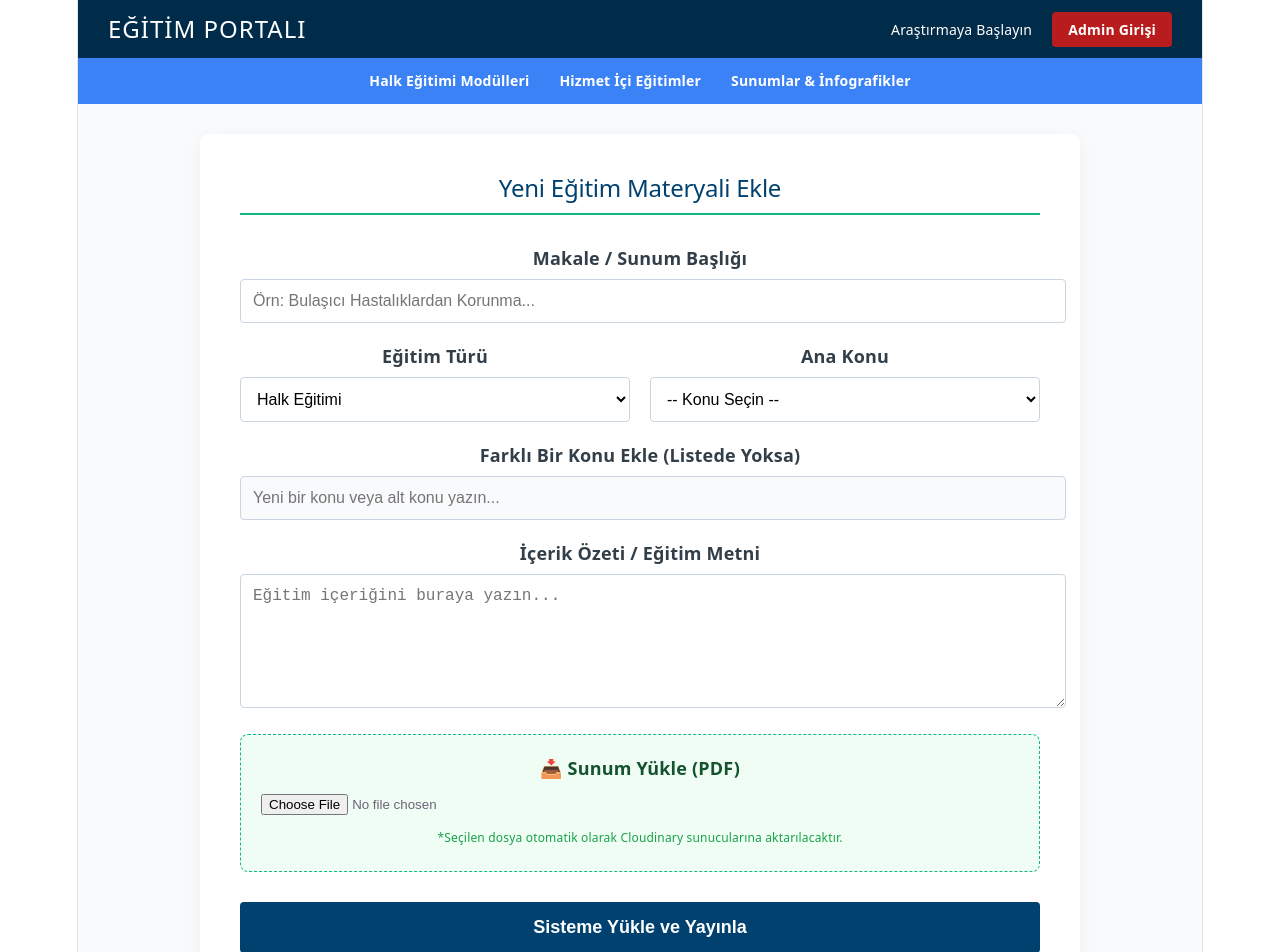
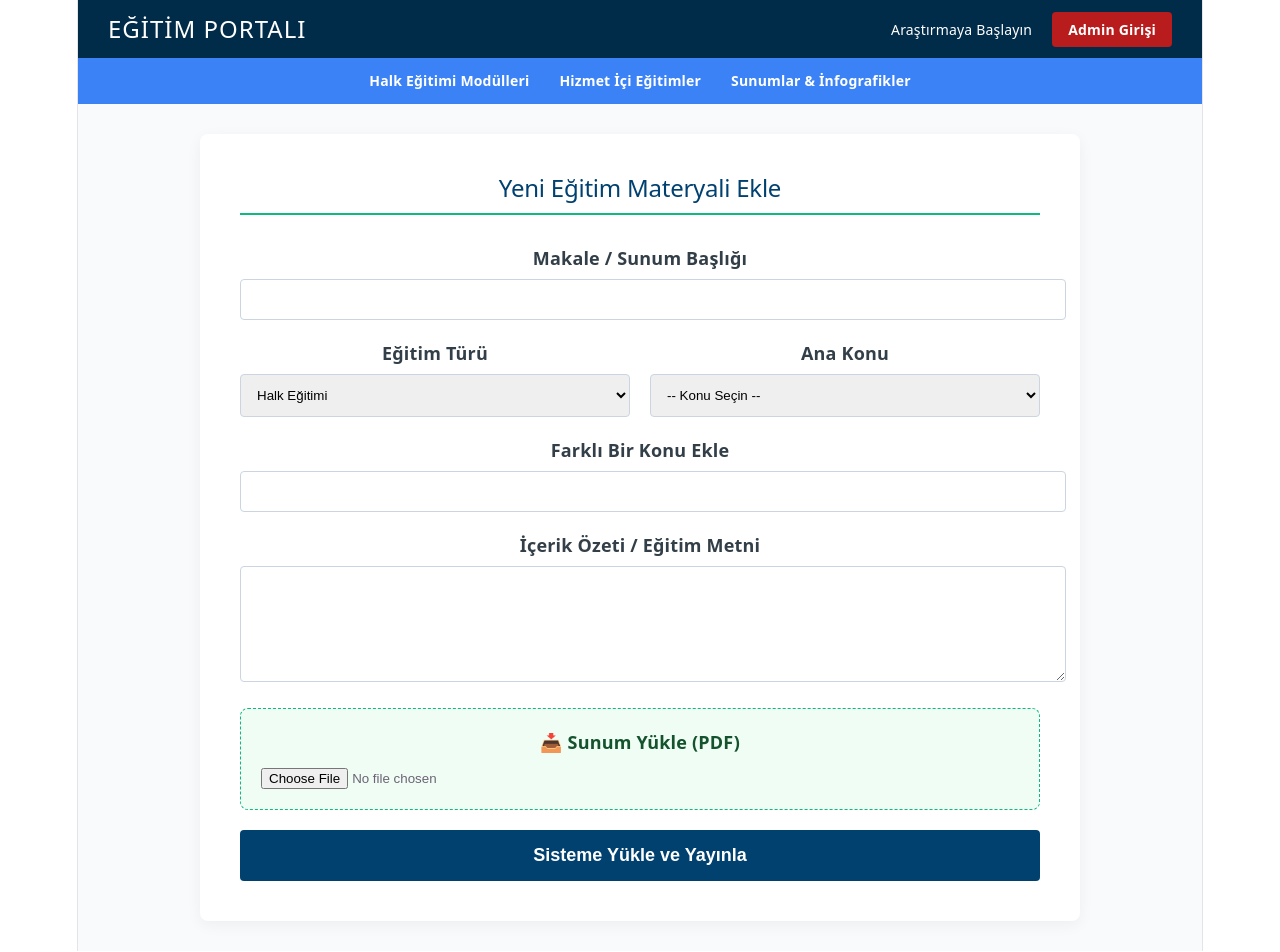
Before and after one commit to mgulaydr-svg/egitim-portali, a React (Vite) app: page /admin in a window 1280 px wide. Shown: the top 952 px of the page. Built offline with nearby package versions, Linux system fonts and the light colour scheme.

Commit message:
admin ve home arasında bağlantı yapılandırıldı

```diff
--- a/src/pages/Admin.jsx
+++ b/src/pages/Admin.jsx
@@ -1,4 +1,7 @@
 import React, { useState } from 'react';
+import { db } from '../services/firebase';
+import { collection, addDoc } from 'firebase/firestore';
+import { uploadToCloudinary } from '../services/cloudinary';
 
 export default function Admin() {
   const [title, setTitle] = useState('');
@@ -7,13 +10,39 @@ export default function Admin() {
   const [topic, setTopic] = useState('');
   const [customTopic, setCustomTopic] = useState('');
   const [pdfFile, setPdfFile] = useState(null);
+  const [uploading, setUploading] = useState(false);
 
-  // Sahte (Mock) Kaydetme İşlemi
-  const handleSave = (e) => {
+  const handleSave = async (e) => {
     e.preventDefault();
-    const finalTopic = customTopic || topic || 'Genel';
-    alert(`Başarıyla Kaydedildi!\n\nBaşlık: ${title}\nKategori: ${category}\nKonu: ${finalTopic}\nDosya: ${pdfFile ? pdfFile.name : 'Yok'}`);
-    // İleride burası Firebase ve Cloudinary'ye bağlanacak
+    setUploading(true);
+
+    try {
+      let uploadedPdfUrl = "";
+
+      // Eğer PDF seçildiyse önce Cloudinary'ye yükle
+      if (pdfFile) {
+        uploadedPdfUrl = await uploadToCloudinary(pdfFile);
+      }
+
+      const finalTopic = customTopic || topic || 'Genel';
+
+      // Sonra tüm bilgileri Firebase'e kaydet
+      await addDoc(collection(db, "articles"), {
+        title,
+        content,
+        category,
+        topic: finalTopic,
+        pdfUrl: uploadedPdfUrl,
+        createdAt: new Date()
+      });
+
+      alert("İçerik başarıyla yayınlandı ve ana sayfaya eklendi!");
+    } catch (error) {
+      console.error("Hata:", error);
+      alert("Kaydetme sırasında bir hata oluştu. Lütfen konsolu kontrol edin.");
+    } finally {
+      setUploading(false);
+    }
   };
 
   return (
@@ -23,39 +52,22 @@ export default function Admin() {
       </h2>
 
       <form onSubmit={handleSave} style={{ display: 'flex', flexDirection: 'column', gap: '20px' }}>
-
-        {/* Başlık */}
         <div>
           <label style={{ display: 'block', fontWeight: 'bold', marginBottom: '8px', color: '#333f48' }}>Makale / Sunum Başlığı</label>
-          <input
-            type="text"
-            required
-            placeholder="Örn: Bulaşıcı Hastalıklardan Korunma..."
-            onChange={e => setTitle(e.target.value)}
-            style={{ width: '100%', padding: '12px', borderRadius: '4px', border: '1px solid #cbd5e1', fontSize: '16px' }}
-          />
+          <input type="text" required onChange={e => setTitle(e.target.value)} style={{ width: '100%', padding: '12px', borderRadius: '4px', border: '1px solid #cbd5e1' }} />
         </div>
 
         <div style={{ display: 'flex', gap: '20px' }}>
-          {/* Kategori (Halk Eğitimi / Hizmet İçi) */}
           <div style={{ flex: 1 }}>
             <label style={{ display: 'block', fontWeight: 'bold', marginBottom: '8px', color: '#333f48' }}>Eğitim Türü</label>
-            <select
-              onChange={e => setCategory(e.target.value)}
-              style={{ width: '100%', padding: '12px', borderRadius: '4px', border: '1px solid #cbd5e1', fontSize: '16px', backgroundColor: 'white' }}
-            >
+            <select onChange={e => setCategory(e.target.value)} style={{ width: '100%', padding: '12px', borderRadius: '4px', border: '1px solid #cbd5e1' }}>
               <option value="Halk Eğitimi">Halk Eğitimi</option>
               <option value="Hizmet İçi Eğitim">Hizmet İçi Eğitim</option>
             </select>
           </div>
-
-          {/* Konu Seçimi */}
           <div style={{ flex: 1 }}>
             <label style={{ display: 'block', fontWeight: 'bold', marginBottom: '8px', color: '#333f48' }}>Ana Konu</label>
-            <select
-              onChange={e => setTopic(e.target.value)}
-              style={{ width: '100%', padding: '12px', borderRadius: '4px', border: '1px solid #cbd5e1', fontSize: '16px', backgroundColor: 'white' }}
-            >
+            <select onChange={e => setTopic(e.target.value)} style={{ width: '100%', padding: '12px', borderRadius: '4px', border: '1px solid #cbd5e1' }}>
               <option value="">-- Konu Seçin --</option>
               <option value="Sağlık Okuryazarlığı">Sağlık Okuryazarlığı</option>
               <option value="Salgın Yönetimi">Salgın Yönetimi</option>
@@ -64,46 +76,23 @@ export default function Admin() {
           </div>
         </div>
 
-        {/* Dinamik Alt Konu Ekleme */}
         <div>
-          <label style={{ display: 'block', fontWeight: 'bold', marginBottom: '8px', color: '#333f48' }}>Farklı Bir Konu Ekle (Listede Yoksa)</label>
-          <input
-            type="text"
-            placeholder="Yeni bir konu veya alt konu yazın..."
-            onChange={e => setCustomTopic(e.target.value)}
-            style={{ width: '100%', padding: '12px', borderRadius: '4px', border: '1px solid #cbd5e1', fontSize: '16px', backgroundColor: '#f8fafc' }}
-          />
+          <label style={{ display: 'block', fontWeight: 'bold', marginBottom: '8px', color: '#333f48' }}>Farklı Bir Konu Ekle</label>
+          <input type="text" onChange={e => setCustomTopic(e.target.value)} style={{ width: '100%', padding: '12px', borderRadius: '4px', border: '1px solid #cbd5e1' }} />
         </div>
 
-        {/* Metin Editörü (Şimdilik Textarea, ileride Zengin Metin) */}
         <div>
           <label style={{ display: 'block', fontWeight: 'bold', marginBottom: '8px', color: '#333f48' }}>İçerik Özeti / Eğitim Metni</label>
-          <textarea
-            rows="6"
-            placeholder="Eğitim içeriğini buraya yazın..."
-            onChange={e => setContent(e.target.value)}
-            style={{ width: '100%', padding: '12px', borderRadius: '4px', border: '1px solid #cbd5e1', fontSize: '16px', resize: 'vertical' }}
-          ></textarea>
+          <textarea rows="6" onChange={e => setContent(e.target.value)} style={{ width: '100%', padding: '12px', borderRadius: '4px', border: '1px solid #cbd5e1', resize: 'vertical' }}></textarea>
         </div>
 
-        {/* Cloudinary PDF Yükleme Alanı */}
         <div style={{ backgroundColor: '#f0fdf4', padding: '20px', borderRadius: '8px', border: '1px dashed #10b981' }}>
           <label style={{ display: 'block', fontWeight: 'bold', marginBottom: '8px', color: '#14532d' }}>📥 Sunum Yükle (PDF)</label>
-          <input
-            type="file"
-            accept=".pdf"
-            onChange={e => setPdfFile(e.target.files[0])}
-            style={{ width: '100%', cursor: 'pointer' }}
-          />
-          <p style={{ margin: '10px 0 0 0', fontSize: '12px', color: '#16a34a' }}>*Seçilen dosya otomatik olarak Cloudinary sunucularına aktarılacaktır.</p>
+          <input type="file" accept=".pdf" onChange={e => setPdfFile(e.target.files[0])} style={{ width: '100%' }} />
         </div>
 
-        {/* Kaydet Butonu */}
-        <button
-          type="submit"
-          style={{ backgroundColor: '#004170', color: 'white', padding: '15px', border: 'none', borderRadius: '4px', fontSize: '18px', fontWeight: 'bold', cursor: 'pointer', marginTop: '10px' }}
-        >
-          Sisteme Yükle ve Yayınla
+        <button type="submit" disabled={uploading} style={{ backgroundColor: uploading ? '#94a3b8' : '#004170', color: 'white', padding: '15px', border: 'none', borderRadius: '4px', fontSize: '18px', fontWeight: 'bold', cursor: 'pointer' }}>
+          {uploading ? 'Yükleniyor, lütfen bekleyin...' : 'Sisteme Yükle ve Yayınla'}
         </button>
       </form>
     </div>
--- a/src/pages/Home.jsx
+++ b/src/pages/Home.jsx
@@ -1,54 +1,33 @@
-import React, { useState } from 'react';
+import React, { useState, useEffect } from 'react';
+import { collection, getDocs } from 'firebase/firestore';
+import { db } from '../services/firebase';
 import ArticleCard from '../components/ArticleCard';
 
-// Test amaçlı, Karabağlar eğitimlerine uygun geçici (mock) veri
-const mockData = [
-  {
-    id: 1,
-    title: 'Bulaşıcı Hastalıklar ve Korunma Yolları',
-    category: 'Halk Eğitimi',
-    topic: 'Salgın Yönetimi',
-    summary: 'Halk eğitimleri için hazırlanan, salgın hastalıkların yayılımını önleme ve temel hijyen kurallarını içeren güncel eğitim modülü.',
-    pdfUrl: 'korunma-yollari.pdf'
-  },
-  {
-    id: 2,
-    title: 'Sağlık Okuryazarlığı Temelleri',
-    category: 'Halk Eğitimi',
-    topic: 'Okuryazarlık',
-    summary: 'Vatandaşların sağlık sistemini daha iyi anlaması ve doğru bilgiye ulaşması için hazırlanan görsel ağırlıklı infografik seti.',
-    pdfUrl: 'okuryazarlik.pdf'
-  },
-  {
-    id: 3,
-    title: 'Filyasyon ve Saha Çalışması Rehberi',
-    category: 'Hizmet İçi Eğitim',
-    topic: 'Saha Çalışması',
-    summary: 'Sağlık personeli ve filyasyon ekipleri için hazırlanan interaktif eğitim modülleri ve güncel mevzuat analizleri.',
-    pdfUrl: 'filyasyon.pdf'
-  },
-  {
-    id: 4,
-    title: 'Bölgesel Demografik Sağlık İstatistikleri',
-    category: 'Hizmet İçi Eğitim',
-    topic: 'İstatistik',
-    summary: 'Karabağlar bölgesine ait tıbbi sürveyans raporları ve sağlık hizmetleri kullanım oranlarını gösteren detaylı veri analizi.',
-    pdfUrl: 'istatistik.pdf'
-  }
-];
-
 export default function Home() {
+  const [articles, setArticles] = useState([]);
   const [searchTerm, setSearchTerm] = useState('');
 
-  // Arama çubuğuna yazılan metne göre kartları anında filtreleme
-  const filteredData = mockData.filter(item =>
-    item.title.toLowerCase().includes(searchTerm.toLowerCase()) ||
-    item.category.toLowerCase().includes(searchTerm.toLowerCase())
+  // Sayfa açıldığında verileri Firebase'den çek
+  useEffect(() => {
+    const fetchArticles = async () => {
+      try {
+        const querySnapshot = await getDocs(collection(db, "articles"));
+        const items = querySnapshot.docs.map(doc => ({ id: doc.id, ...doc.data() }));
+        setArticles(items);
+      } catch (error) {
+        console.error("Veri çekilirken hata oluştu:", error);
+      }
+    };
+    fetchArticles();
+  }, []);
+
+  const filteredData = articles.filter(item =>
+    item.title?.toLowerCase().includes(searchTerm.toLowerCase()) ||
+    item.category?.toLowerCase().includes(searchTerm.toLowerCase())
   );
 
   return (
     <div>
-      {/* EBSCO Tarzı Arama Banner Alanı */}
       <div style={{ backgroundColor: '#e2e8f0', padding: '40px 20px', textAlign: 'center', borderRadius: '8px', marginBottom: '30px' }}>
         <h2 style={{ color: '#004170', marginBottom: '20px', fontSize: '24px' }}>Eğitim Materyalleri ve Araştırma Veritabanı</h2>
         <input
@@ -59,12 +38,15 @@ export default function Home() {
         />
       </div>
 
-      {/* Dinamik Kart Dizilimi (Grid) */}
-      <div style={{ display: 'grid', gridTemplateColumns: 'repeat(auto-fit, minmax(300px, 1fr))', gap: '25px' }}>
-        {filteredData.map(item => (
-          <ArticleCard key={item.id} item={item} />
-        ))}
-      </div>
+      {filteredData.length === 0 ? (
+        <p style={{ textAlign: 'center', color: '#64748b', marginTop: '40px' }}>Henüz sisteme eklenmiş bir eğitim materyali bulunmuyor.</p>
+      ) : (
+        <div style={{ display: 'grid', gridTemplateColumns: 'repeat(auto-fit, minmax(300px, 1fr))', gap: '25px' }}>
+          {filteredData.map(item => (
+            <ArticleCard key={item.id} item={item} />
+          ))}
+        </div>
+      )}
     </div>
   );
 }
```
